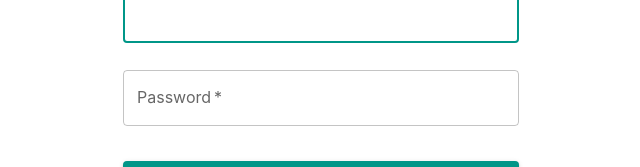
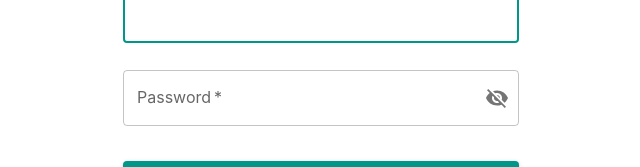
Before and after one commit to iCog-Labs-Dev/DAOMatcher, a React (Vite) app: page /DAOMatcher/login in a window 1280 px wide. Shown: the part 356-523 px from the top of the page, without its empty margins (319-959 px from the left). Built offline with nearby package versions, Linux system fonts and the light colour scheme.

Commit message:
Show password finished

```diff
--- a/src/Components/Login/Login.tsx
+++ b/src/Components/Login/Login.tsx
@@ -11,9 +11,12 @@ import {
   CssBaseline,
   Avatar,
   FormHelperText,
+  InputAdornment,
+  IconButton,
 } from "@mui/material";
 import LockOutlinedIcon from "@mui/icons-material/LockOutlined";
 import { validateEmail, validatePassword } from "../../utils/validators";
+import { Visibility, VisibilityOff } from "@mui/icons-material";
 
 const styles = {
   paper: {
@@ -41,6 +44,11 @@ const LoginPage = () => {
   const [emailError, setEmailError] = useState("");
   const [password, setPassword] = useState("");
   const [passError, setPassError] = useState("");
+  const [showPassword, setShowPassword] = useState(false);
+
+  const tooglePasswordVisibility = () => {
+    setShowPassword(!showPassword);
+  };
 
   const handleLogin = (e: any) => {
     e.preventDefault();
@@ -91,12 +99,21 @@ const LoginPage = () => {
             fullWidth
             name="password"
             label="Password"
-            type="password"
+            type={showPassword ? "text" : "password"}
             id="password"
             autoComplete="current-password"
             value={password}
             onChange={(e) => setPassword(e.target.value)}
             onBlur={() => validatePassword(password, setPassError)}
+            InputProps={{
+              endAdornment: (
+                <InputAdornment position="end">
+                  <IconButton onClick={tooglePasswordVisibility} edge="end">
+                    {showPassword ? <Visibility /> : <VisibilityOff />}
+                  </IconButton>
+                </InputAdornment>
+              ),
+            }}
           />
           <FormHelperText error>{passError}</FormHelperText>
           <Button
--- a/src/utils/validators.ts
+++ b/src/utils/validators.ts
@@ -15,14 +15,14 @@ export const validatePassword = (
   password: string,
   setPassError: React.Dispatch<React.SetStateAction<string>>
 ) => {
-  // Basic email validation
+  // Basic password validation
   if (
     !password ||
     !/^(?=.*[a-z])(?=.*[A-Z])(?=.*\d)(?=.*[@$!%*?&])[A-Za-z\d@$!%*?&]{8,}$/.test(
       password
     )
   ) {
-    setPassError("Enter a valid password");
+    setPassError("Enter a strong password");
     return false;
   }
   setPassError("");
```
